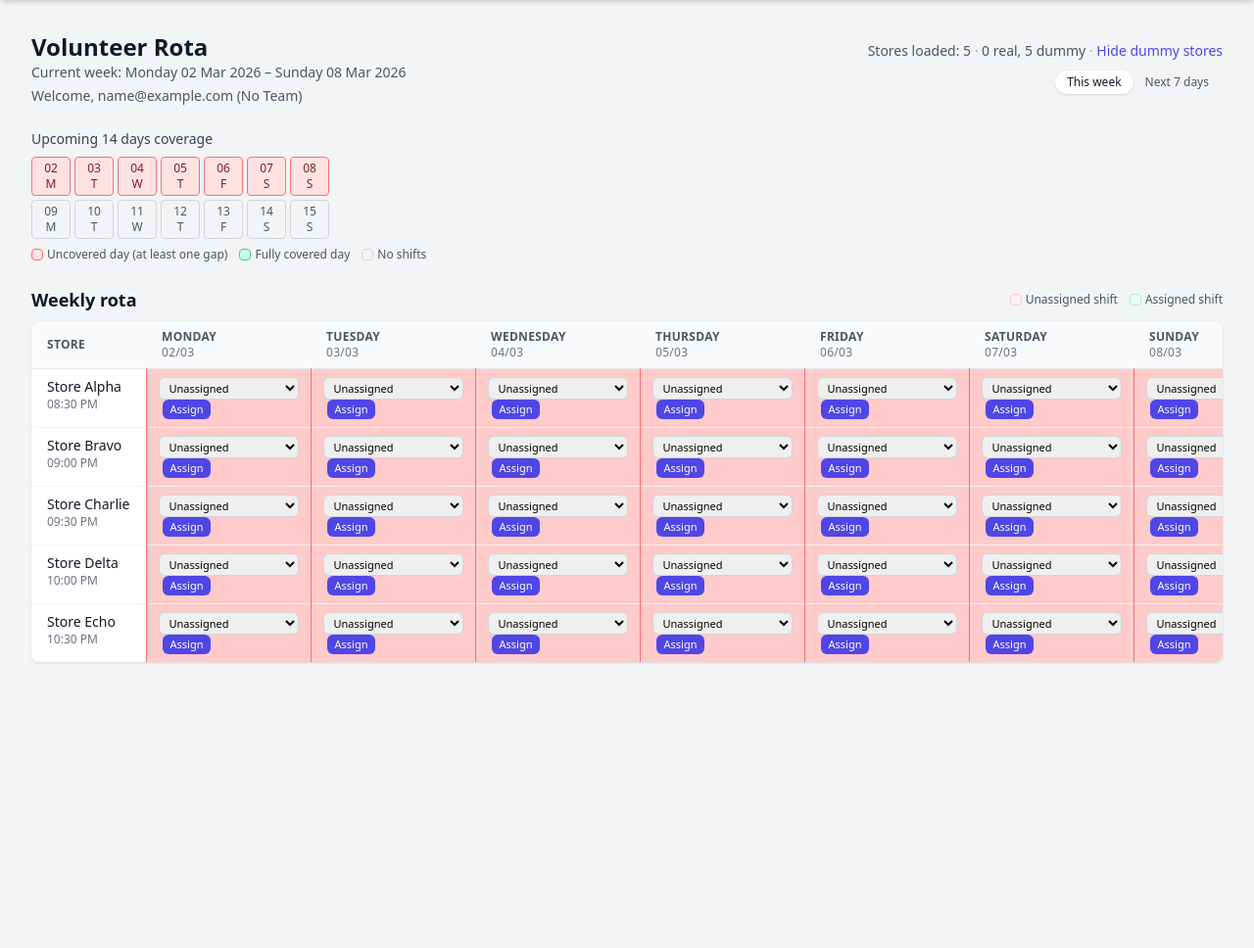
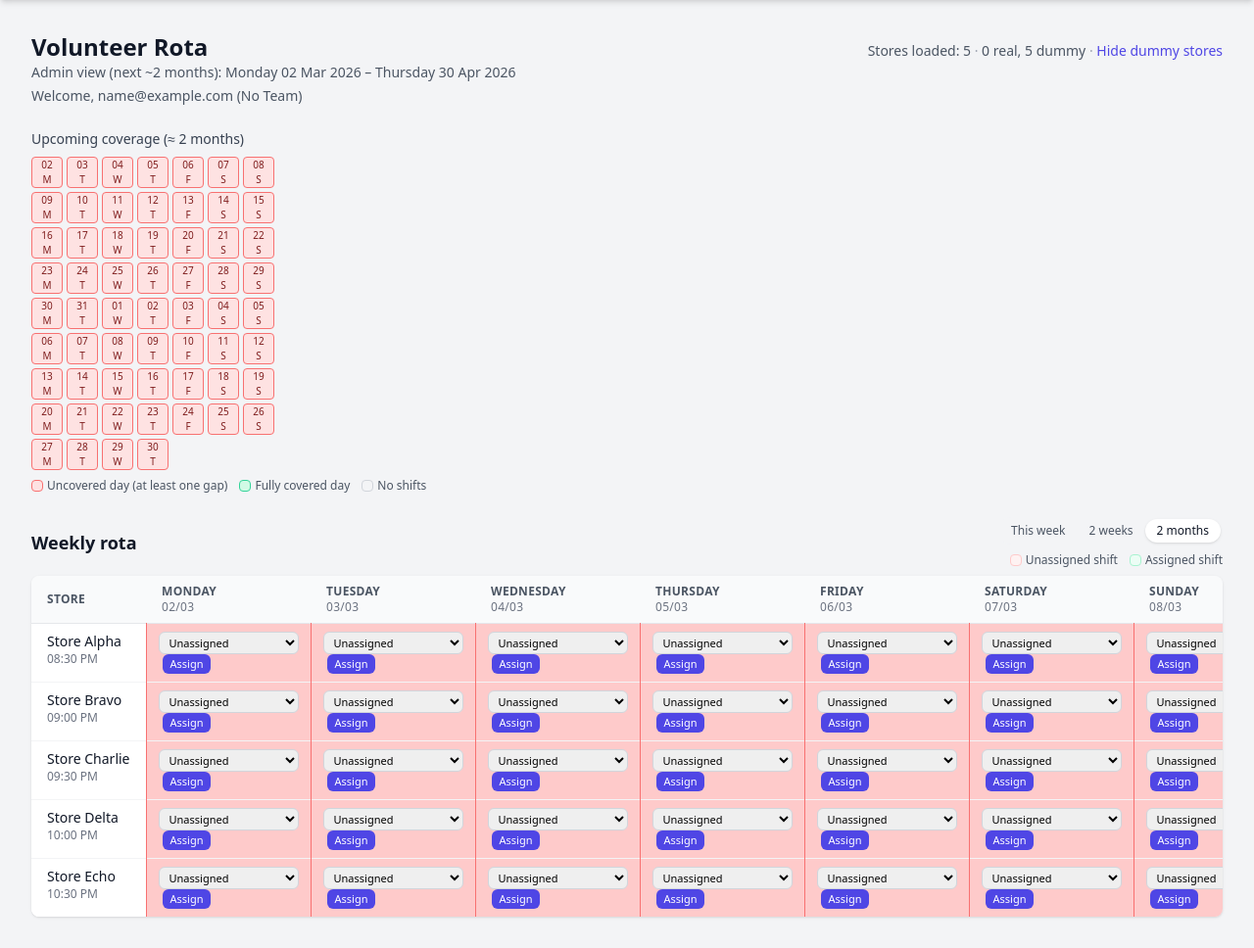
Before and after one commit to FraserSingh/TNT_APP, a Flask app: page / in a window 1280 px wide. Shown: the part 60-1028 px from the top of the page at 98% size. Before the commit the page ends 737 px from the top, so only its background shows below. Run offline with Flask 3, Linux system fonts and the light colour scheme; the visitor is signed in with stand-in values (Sample User, id 1); data comes from the database, SQL or seed files in the repository; both versions use the stored data as it was after the commit; some libraries are stand-ins or nearby versions.

Commit message:
feat: simplify rota so admin can choose current week, 2 week or 2 month scroll.

```diff
--- a/app/templates/admin_summary.html
+++ b/app/templates/admin_summary.html
@@ -12,7 +12,7 @@
         <div class="text-sm text-gray-600 space-y-0.5">
             <p><span class="font-medium">Total users:</span> {{ users|length }}</p>
             <p><span class="font-medium">Total stores:</span> {{ stores|length }}</p>
-            <p><span class="font-medium">Unassigned shifts (next 14 days):</span> {{ total_unassigned_14d }}</p>
+            <p><span class="font-medium">Unassigned shifts (≈ next 2 months):</span> {{ total_unassigned_14d }}</p>
         </div>
     </div>
 
--- a/app/templates/rota.html
+++ b/app/templates/rota.html
@@ -8,10 +8,14 @@
         <div>
             <h1 class="text-2xl font-bold text-gray-900">Volunteer Rota</h1>
             <p class="text-sm text-gray-600">
-                {% if window_mode == 'next7' %}
-                    <span class="font-medium">Next 7 days:</span>
+                {% if current_user.role == 'admin' and admin_view %}
+                    <span class="font-medium">Admin view (next ~2 months):</span>
                 {% else %}
-                    <span class="font-medium">Current week:</span>
+                    {% if window_mode == 'from_today' %}
+                        <span class="font-medium">Next 2 weeks:</span>
+                    {% else %}
+                        <span class="font-medium">Current week:</span>
+                    {% endif %}
                 {% endif %}
                 {{ week_start.strftime('%A %d %b %Y') }}
                 &ndash;
@@ -31,21 +35,10 @@
                 {{ real_store_count }} real, {{ dummy_store_count }} dummy
                 <span class="text-gray-400">&middot;</span>
                 {% if show_dummy_stores %}
-                    <a href="{{ url_for('rota.rota', show_dummy=0, window=window_mode) }}" class="text-indigo-600 hover:text-indigo-800">Hide dummy stores</a>
+                    <a href="{{ url_for('rota.rota', show_dummy=0, window=window_mode, admin_view=1 if admin_view and current_user.role == 'admin' else 0) }}" class="text-indigo-600 hover:text-indigo-800">Hide dummy stores</a>
                 {% else %}
-                    <a href="{{ url_for('rota.rota', show_dummy=1, window=window_mode) }}" class="text-indigo-600 hover:text-indigo-800">Show dummy stores</a>
+                    <a href="{{ url_for('rota.rota', show_dummy=1, window=window_mode, admin_view=1 if admin_view and current_user.role == 'admin' else 0) }}" class="text-indigo-600 hover:text-indigo-800">Show dummy stores</a>
                 {% endif %}
-            </div>
-
-            <div class="inline-flex rounded-full bg-gray-100 p-0.5 text-xs font-medium text-gray-600">
-                <a href="{{ url_for('rota.rota', window='week', show_dummy=1 if show_dummy_stores else 0) }}"
-                   class="px-3 py-1 rounded-full {{ 'bg-white shadow text-gray-900' if window_mode != 'next7' else 'hover:text-gray-900' }}">
-                    This week
-                </a>
-                <a href="{{ url_for('rota.rota', window='next7', show_dummy=1 if show_dummy_stores else 0) }}"
-                   class="px-3 py-1 rounded-full {{ 'bg-white shadow text-gray-900' if window_mode == 'next7' else 'hover:text-gray-900' }}">
-                    Next 7 days
-                </a>
             </div>
         </div>
     </div>
@@ -60,12 +53,39 @@
       {% endif %}
     {% endwith %}
 
-    {% if coverage_days %}
+    {% if current_user.role == 'admin' and admin_view and coverage_rows_admin %}
+        <section aria-label="Coverage for the next two months" class="space-y-2">
+            <div class="text-sm font-medium text-gray-700">Upcoming coverage (≈ 2 months)</div>
+            <div class="flex flex-col gap-1">
+                {% for row in coverage_rows_admin %}
+                    <div class="flex gap-1">
+                        {% for day in row %}
+                            <div
+                                class="flex h-8 w-8 flex-col items-center justify-center rounded border text-[10px]
+                                       {% if day.status == 'red' %} bg-red-100 border-red-400 text-red-900
+                                       {% elif day.status == 'green' %} bg-emerald-100 border-emerald-400 text-emerald-900
+                                       {% else %} bg-gray-100 border-gray-300 text-gray-600{% endif %}"
+                                title="{{ day.date.strftime('%a %d %b') }} - {{ day.assigned }} of {{ day.total }} shifts covered">
+                                <span>{{ day.date.strftime('%d') }}</span>
+                                <span>{{ day.date.strftime('%a')[:1] }}</span>
+                            </div>
+                        {% endfor %}
+                    </div>
+                {% endfor %}
+            </div>
+
+            <div class="mt-1 flex flex-wrap items-center gap-3 text-xs text-gray-600">
+                <span class="inline-flex items-center gap-1"><span class="h-3 w-3 rounded bg-red-100 border border-red-400"></span>Uncovered day (at least one gap)</span>
+                <span class="inline-flex items-center gap-1"><span class="h-3 w-3 rounded bg-emerald-100 border border-emerald-400"></span>Fully covered day</span>
+                <span class="inline-flex items-center gap-1"><span class="h-3 w-3 rounded bg-gray-100 border border-gray-300"></span>No shifts</span>
+            </div>
+        </section>
+    {% elif coverage_days_user %}
         <section aria-label="Coverage for the next 14 days" class="space-y-2">
             <div class="text-sm font-medium text-gray-700">Upcoming 14 days coverage</div>
             <div class="flex flex-col gap-1">
-                {% set first_row = coverage_days[:7] %}
-                {% set second_row = coverage_days[7:] %}
+                {% set first_row = coverage_days_user[:7] %}
+                {% set second_row = coverage_days_user[7:] %}
 
                 <div class="flex gap-1">
                     {% for day in first_row %}
@@ -107,9 +127,35 @@
     <section class="space-y-2">
         <div class="flex flex-wrap items-center justify-between gap-2">
             <h2 class="text-lg font-semibold text-gray-900">Weekly rota</h2>
-            <div class="flex flex-wrap items-center gap-3 text-xs text-gray-600">
-                <span class="inline-flex items-center gap-1"><span class="h-3 w-3 rounded bg-red-50 border border-red-200"></span>Unassigned shift</span>
-                <span class="inline-flex items-center gap-1"><span class="h-3 w-3 rounded bg-emerald-50 border border-emerald-200"></span>Assigned shift</span>
+            <div class="flex flex-col items-end gap-2 text-xs text-gray-600">
+                <div class="flex flex-wrap justify-end gap-2">
+                    <div class="inline-flex rounded-full bg-gray-100 p-0.5 font-medium">
+                        {# This week: calendar week, user view #}
+                        <a href="{{ url_for('rota.rota', window='week', show_dummy=1 if show_dummy_stores else 0, admin_view=0) }}"
+                           class="px-3 py-1 rounded-full {{ 'bg-white shadow text-gray-900' if (not admin_view and window_mode != 'from_today') else 'hover:text-gray-900' }}">
+                            This week
+                        </a>
+
+                        {# 2 weeks: rolling 14 days from today, user view #}
+                        <a href="{{ url_for('rota.rota', window='from_today', show_dummy=1 if show_dummy_stores else 0, admin_view=0) }}"
+                           class="px-3 py-1 rounded-full {{ 'bg-white shadow text-gray-900' if (not admin_view and window_mode == 'from_today') else 'hover:text-gray-900' }}">
+                            2 weeks
+                        </a>
+
+                        {# 2 months: admin extended view; only shown for admins #}
+                        {% if current_user.role == 'admin' %}
+                            <a href="{{ url_for('rota.rota', window=window_mode, show_dummy=1 if show_dummy_stores else 0, admin_view=1) }}"
+                               class="px-3 py-1 rounded-full {{ 'bg-white shadow text-gray-900' if admin_view else 'hover:text-gray-900' }}">
+                                2 months
+                            </a>
+                        {% endif %}
+                    </div>
+                </div>
+
+                <div class="flex flex-wrap items-center gap-3">
+                    <span class="inline-flex items-center gap-1"><span class="h-3 w-3 rounded bg-red-50 border border-red-200"></span>Unassigned shift</span>
+                    <span class="inline-flex items-center gap-1"><span class="h-3 w-3 rounded bg-emerald-50 border border-emerald-200"></span>Assigned shift</span>
+                </div>
             </div>
         </div>
 
@@ -117,7 +163,7 @@
             <table class="min-w-full divide-y divide-gray-200 text-sm">
                 <thead class="bg-gray-50">
                     <tr>
-                        <th class="whitespace-nowrap px-4 py-2 text-left text-xs font-semibold uppercase tracking-wide text-gray-600">Store</th>
+                        <th class="sticky left-0 z-20 whitespace-nowrap bg-gray-50 px-4 py-2 text-left text-xs font-semibold uppercase tracking-wide text-gray-600 shadow-sm">Store</th>
                         {% for i in range(dates|length) %}
                             <th class="whitespace-nowrap px-4 py-2 text-left text-xs font-semibold uppercase tracking-wide text-gray-600">
                                 {{ weekday_names[i] }}<br>
@@ -129,7 +175,7 @@
                 <tbody class="divide-y divide-gray-100 bg-white">
                     {% for store in stores %}
                         <tr class="align-top">
-                            <td class="whitespace-nowrap px-4 py-2 text-sm font-medium text-gray-900">
+                            <td class="sticky left-0 z-10 whitespace-nowrap bg-white px-4 py-2 text-sm font-medium text-gray-900 shadow-sm">
                                 <div>{{ store.name }}</div>
                                 <div class="text-xs text-gray-500">{{ store.pickup_time }}</div>
                             </td>
```
Also changed, not shown: app/rota.py (+70 -19 lines), instance/rota.db.
